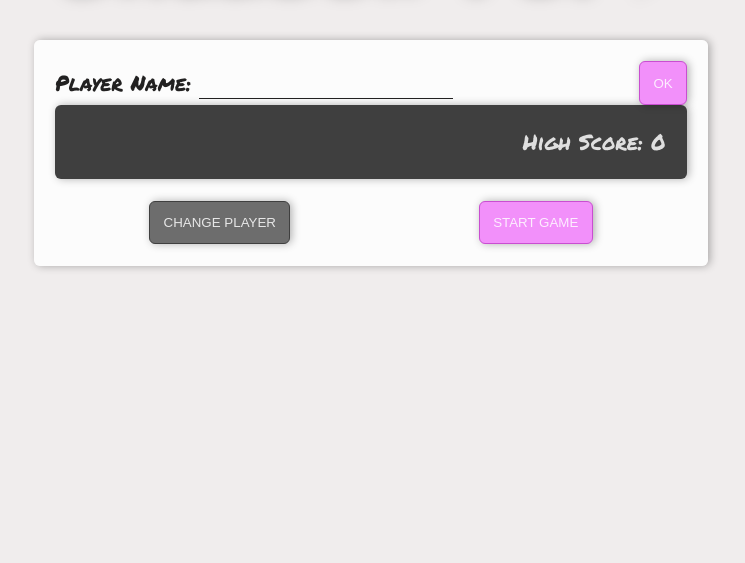
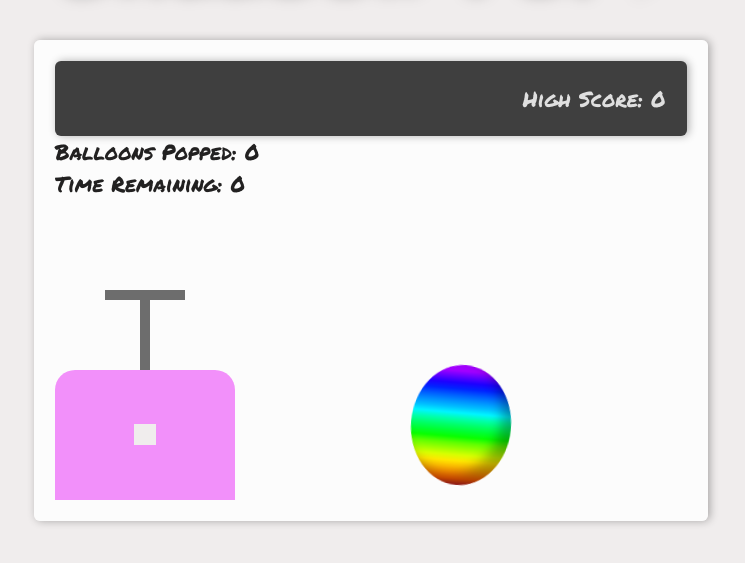
Before and after one commit to AustinPerry22/balloonpop, a website: page index.html in a window 1280 px wide. Shown: the part 141-704 px from the top of the page, without its empty margins (269-1014 px from the left). Drawn offline with Linux system fonts and the light colour scheme; some icons are missing.

Commit message:
added pump, changed balloon color. added animation

```diff
--- a/index.html
+++ b/index.html
@@ -20,7 +20,7 @@
     </header>
 
     <main class="card container bg-light">
-        <form class="d-flex space-between" id="playerForm" onsubmit="setPlayer(event)">
+        <form class="d-flex space-between hidden" id="playerForm" onsubmit="setPlayer(event)">
             <div>
                 <label for="name">
                     <i class="lni lni-user"></i>
@@ -34,22 +34,22 @@
         <!-- TODO replace hidden class -->
         <section id="game" class="game ">
             <div class="d-flex space-between card bg-dark text-light">
-                <span id="player-name"></span>
+                <div>
+                    <i class="lni lni-user"></i>
+                    <span id="player-name"></span>
+                </div>
                 <div>
                     <span>High Score:</span>
                     <span id="high-pop-count">0</span>
                 </div>
             </div>
 
-            <div class="d-flex space-around mt-2">
+            <div id="main-controls" class="d-flex space-around mt-2 hidden">
                 <button class="btn-dark" onclick="changePlayer()">Change Player</button>
                 <button id="startButton" onclick="startGame()">Start Game</button>
             </div>
-
-            <div class="hidden">
-                <button id="inflateButton" onclick="inflate()" disabled="true">Inflate
-                    <span id="click-count"></span>
-                </button>
+            <!-- TODO replace hidden class -->
+            <div id="game-controls">
                 <div>
                     <span>Balloons Popped:</span>
                     <span id="pop-count">0</span>
@@ -58,7 +58,18 @@
                     <span>Time Remaining:</span>
                     <span id="countdown">0</span>
                 </div>
-                <div id="balloon" class="balloon"></div>
+
+                <div class="d-flex game-container">
+                    <div class="pump" onclick="inflate()">
+                        <div class="handle"></div>
+                        <div class="pump-box">
+                            <span id="click-count"></span>
+                        </div>
+
+                    </div>
+                    <div id="balloon" class="balloon"></div>
+                </div>
+
             </div>
     </main>
     <script src="main.js"></script>
--- a/main.js
+++ b/main.js
@@ -1,7 +1,3 @@
-let startButton = document.getElementById("startButton")
-let inflateButton = document.getElementById("inflateButton")
-
-
 // #region GAME LOGIC AND DATA
 
 //DATA
@@ -16,46 +12,59 @@ let gameLength = 5000
 let clockId = 0
 let timeRemaining = 0
 let currentPlayer = {}
+let currentColor = "rainbow"
+let possibleColors = ["rainbow", "alternate-color", "alternate-color2"]
 
-function startGame(){
-
-    startButton.setAttribute("disabled", "true")
-    inflateButton.removeAttribute("disabled")
+function startGame() {
+    document.getElementById("game-controls").classList.remove("hidden")
+    document.getElementById("main-controls").classList.add("hidden")
     startClock()
     setTimeout(stopGame, gameLength)
 }
 
-function startClock(){
+function startClock() {
     timeRemaining = gameLength
     drawClock()
     clockId = setInterval(drawClock, 1000)
 }
 
-function stopClock(){
+function stopClock() {
     clearInterval(clockId)
 }
 
-function drawClock(){
+function drawClock() {
     let countdownElem = document.getElementById("countdown")
-    countdownElem.innerText = (timeRemaining/1000).toString()
+    countdownElem.innerText = (timeRemaining / 1000)
     timeRemaining -= 1000
 }
 
-function inflate(){
+function inflate() {
     clickCount++
     height += inflationRate
-    width += inflationRate
+    width += (inflationRate * .9)
+    checkBalloonPop()
+    draw()
+}
 
-    if(height >= maxSize){
+function checkBalloonPop{
+    if (height >= maxSize) {
         console.log("pop balloon")
+        let balloonElement = document.getElementById("balloon")
+        balloonElement.classList.remove(currentColor)
+        getRandomColor()
+        balloonElement.classList.add(currentColor)
         currentPopCount++
         height = 0
         width = 0
     }
-    draw()
 }
 
-function draw(){
+function getRandomColor() {
+    let i = Math.floor(Math.random() * possibleColors.length)
+    currentColor = possibleColors[i]
+}
+
+function draw() {
     let balloonElement = document.getElementById("balloon")
     let clickCOuntElem = document.getElementById("click-count")
     let popCountElem = document.getElementById("pop-count")
@@ -67,20 +76,20 @@ function draw(){
 
     clickCOuntElem.innerText = clickCount
     popCountElem.innerText = currentPopCount
-    highPopCountElem.innerText = currentPlayer.topScore.toString()
+    highPopCountElem.innerText = currentPlayer.topScore
 
     playerNameElem.innerText = currentPlayer.name
 }
 
-function stopGame(){
-    inflateButton.setAttribute("disabled", "true")
-    startButton.removeAttribute("disabled")
+function stopGame() {
+    document.getElementById("game-controls").classList.add("hidden")
+    document.getElementById("main-controls").classList.remove("hidden")
 
     clickCount = 0
     height = 120
     width = 100
 
-    if(currentPopCount > currentPlayer.topScore){
+    if (currentPopCount > currentPlayer.topScore) {
         currentPlayer.topScore = currentPopCount
         savePlayers()
     }
@@ -95,7 +104,7 @@ function stopGame(){
 let players = []
 loadPlayers()
 
-function setPlayer(event){
+function setPlayer(event) {
     event.preventDefault()
     let form = event.target
 
@@ -103,8 +112,8 @@ function setPlayer(event){
 
     currentPlayer = players.find(player => player.name == playerName)
 
-    if(!currentPlayer){
-        currentPlayer = {name: playerName, topScore: 0}
+    if (!currentPlayer) {
+        currentPlayer = { name: playerName, topScore: 0 }
         players.push(currentPlayer)
         savePlayers()
     }
@@ -115,17 +124,17 @@ function setPlayer(event){
     draw()
 }
 
-function changePlayer(){
+function changePlayer() {
     document.getElementById("playerForm").classList.remove("hidden")
     document.getElementById("game").classList.add("hidden")
 }
-function savePlayers(){
+function savePlayers() {
     window.localStorage.setItem("players", JSON.stringify(players))
 }
 
-function loadPlayers(){
+function loadPlayers() {
     let playerData = JSON.parse(window.localStorage.getItem("players"))
-    if(playerData){
+    if (playerData) {
         players = playerData
     }
 }
--- a/style.css
+++ b/style.css
@@ -1,6 +1,6 @@
-:root{
+:root {
     --primary: #f290fa;
-    --primary-dark:#c94ed1;
+    --primary-dark: #c94ed1;
     --bg: #f0eded;
     --shadow: 2px 0 8px #0000004d;
     --corners: 6px;
@@ -11,26 +11,26 @@
 
 }
 
-body{
+body {
     background-color: var(--bg);
     font-family: 'Permanent Marker', cursive;
     font-size: 16pt;
     color: var(--text-color)
 }
 
-header{
+header {
     margin: 2em 0;
 }
 
-img{
+img {
     max-width: 100%;
 }
 
-form{
+form {
     margin: 0;
 }
 
-input{
+input {
     background-color: transparent;
     border: none;
     border-bottom: 1px solid var(--text-color);
@@ -38,7 +38,7 @@ input{
     font-size: 16pt;
 }
 
-button{
+button {
     background-color: var(--primary);
     color: var(--white);
     border: 1px solid var(--primary-dark);
@@ -50,95 +50,175 @@ button{
     padding: 1em;
 }
 
-button:hover{
+button:hover {
     background-color: var(--primary-dark);
 }
 
+.game-container {
+    height: 300px;
+}
+
+.pump {
+    margin-top: 80px;
+    height: 130px;
+    width: 180px;
+    position: relative;
+    align-self: flex-end;
+}
 
 
-.balloon{
+.handle {
+    height: 10px;
+    width: 80px;
+    background-color: var(--dark-lighten);
+    position: absolute;
+    top: -80px;
+    left: 50px;
+    display: flex;
+    justify-content: center;
+    transition: all .05s linear;
+    z-index: 1;
+}
+
+.pump:active .handle {
+    top: -20px;
+}
+
+.handle::before {
+    content: " ";
+    background-color: var(--dark-lighten);
+    width: 10px;
+    height: 80px;
+    display: block;
+}
+
+.pump-box {
+    background-color: var(--primary);
+    height: 130px;
+    width: 180px;
+    border-top-right-radius: 20px;
+    border-top-left-radius: 20px;
+    z-index: 2;
+    position: absolute;
+    display: flex;
+    align-items: center;
+    justify-content: center;
+    user-select: none;
+}
+
+.pump-box span {
+    background-color: var(--bg);
+    padding: .5em;
+}
+
+.balloon {
     height: 120px;
     width: 100px;
     background-color: blue;
     border-radius: 50%;
     transition: all .2s ease;
+    animation: balloon-float 5s ease-in-out infinite;
+    align-self: flex-end;
+    margin: 0 auto;
+    box-shadow: inset -10px -10px 12px rgba(0, 0, 0, .3);
+    background: linear-gradient(0deg, rgba(195, 34, 34, 1) 0%, rgba(255, 94, 0, 1) 5%, rgba(255, 141, 0, 1) 10%, rgba(255, 188, 0, 1) 15%, rgba(255, 231, 0, 1) 20%, rgba(215, 255, 0, 1) 25%, rgba(155, 255, 0, 1) 30%, rgba(95, 255, 0, 1) 35%, rgba(9, 255, 0, 1) 40%, rgba(0, 255, 51, 1) 45%, rgba(0, 255, 106, 1) 50%, rgba(0, 255, 171, 1) 55%, rgba(0, 245, 255, 1) 60%, rgba(0, 189, 255, 1) 65%, rgba(0, 142, 255, 1) 70%, rgba(0, 91, 255, 1) 75%, rgba(0, 35, 255, 1) 80%, rgba(29, 0, 255, 1) 85%, rgba(94, 0, 255, 1) 90%, rgba(162, 0, 255, 1) 95%);
 }
 
-.container{
+.balloon.alternate-color {
+    filter: hue-rotate(250deg);
+}
+
+.balloon.alternate-color2 {
+    filter: hue-rotate(90deg);
+}
+
+@keyframes balloon-float {
+
+    0%,
+    100% {
+        transform: translateY(-15px) rotate(5deg);
+    }
+
+    50% {
+        transform: translateY(0px) rotate(-5deg);
+    }
+}
+
+.container {
     width: 50%;
     margin: auto;
 }
 
-.shadow{
+.shadow {
     filter: drop-shadow(var(--shadow));
 }
 
-.bg-dark{
+.bg-dark {
     background-color: var(--dark);
 }
 
-.btn-dark{
+.btn-dark {
     background-color: var(--dark-lighten);
     border-color: var(--dark);
 }
 
-.btn-dark:hover{
+.btn-dark:hover {
     background-color: var(--dark);
     border-color: var(--dark-lighten);
 }
 
-.bg-light{
+.bg-light {
     background-color: var(--white);
 }
 
-.text-light{
+.text-light {
     color: var(--white)
 }
 
-.card{
+.card {
     padding: 1em;
     box-shadow: var(--shadow);
     border-radius: var(--corners);
 
 }
 
-.d-flex{
+.d-flex {
     display: flex;
     align-items: center;
 }
 
-.d-flex.space-between{
+.d-flex.space-between {
     justify-content: space-between;
 }
 
-.d-flex.space-around{
+.d-flex.space-around {
     justify-content: space-around;
 }
 
-.mt-1{
+.mt-1 {
     margin-top: .5em;
 }
 
-.mt-2{
+.mt-2 {
     margin-top: 1em;
 }
 
-.mt-3{
+.mt-3 {
     margin-top: 1.5em;
 }
 
-.mb-1{
+.mb-1 {
     margin-bottom: .5em;
 }
 
-.mb-2{
+.mb-2 {
     margin-bottom: 1em;
 }
 
-.mb-3{
+.mb-3 {
     margin-bottom: 1.5em;
 }
 
-.hidden{
+.hidden {
     display: none !important;
 }
```
